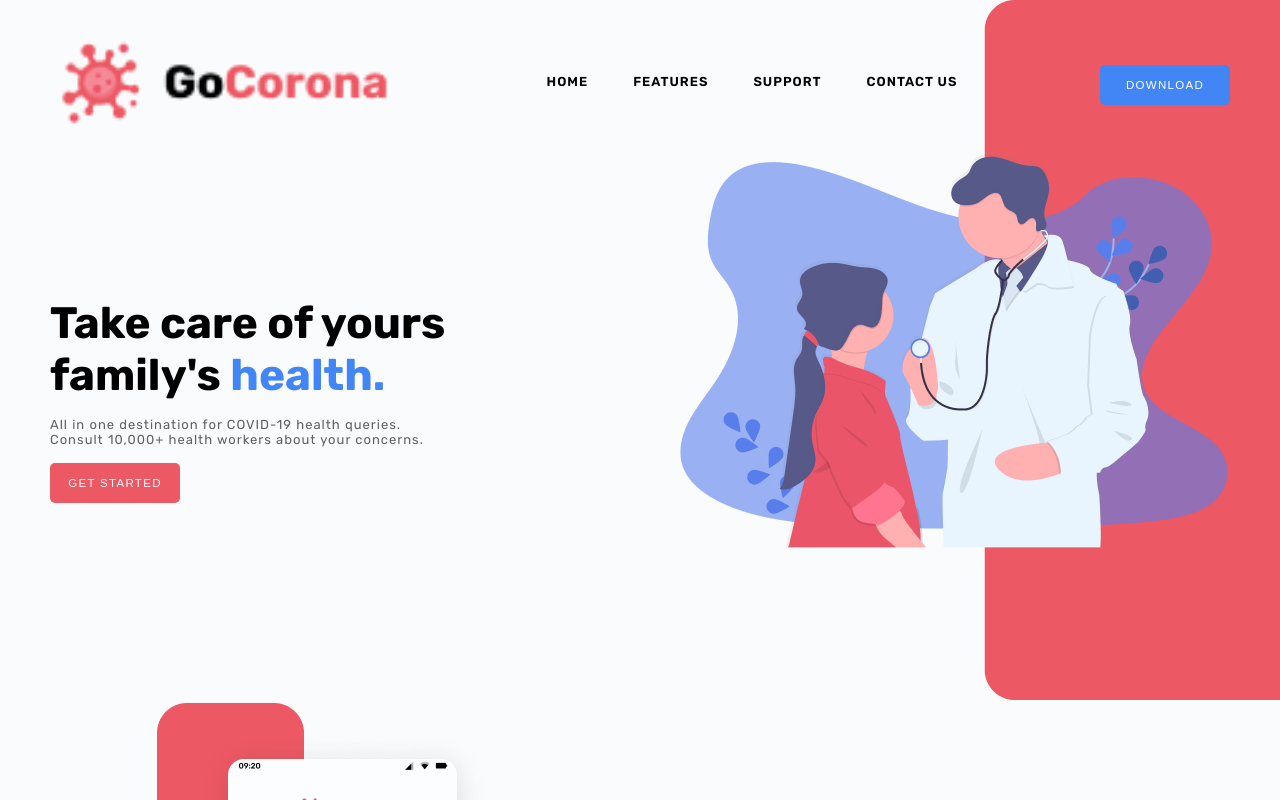
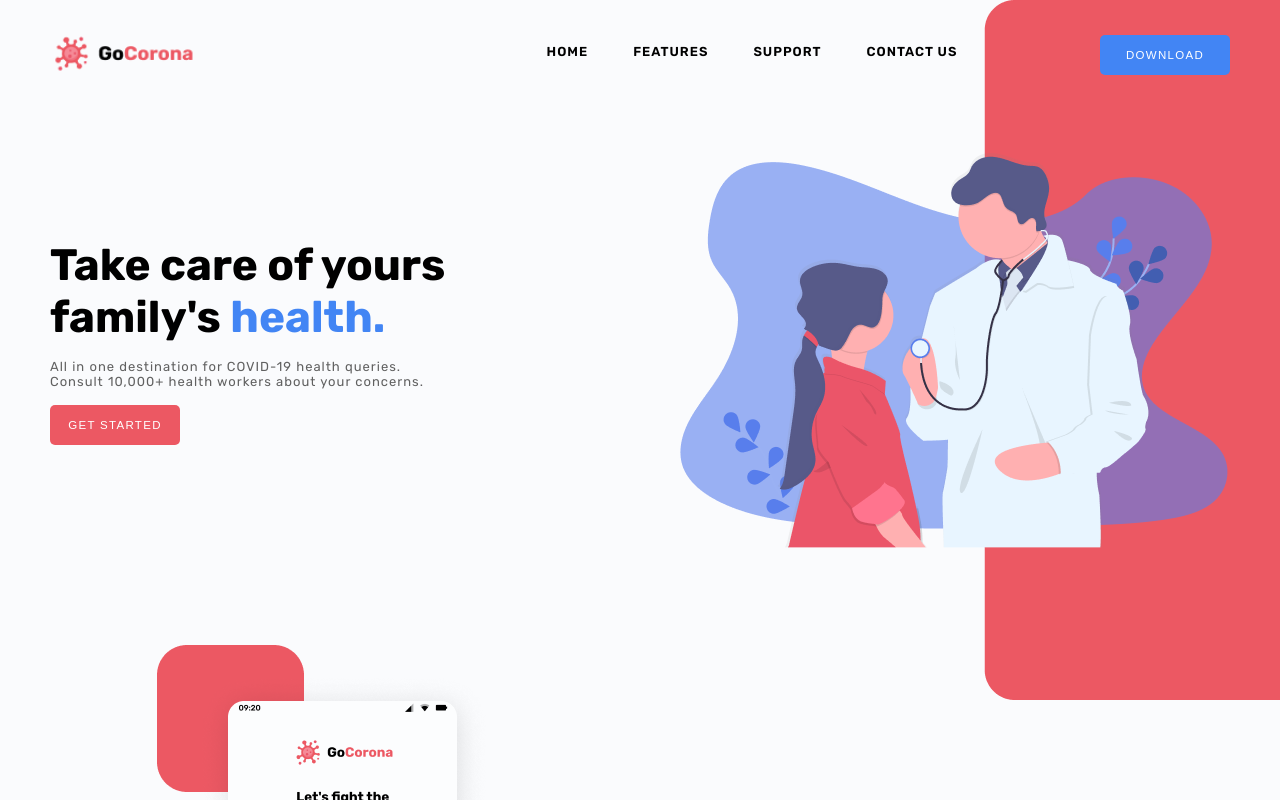
Before and after one commit to iammoizdar/GoCoronaGatsby-LandingPage, a Gatsby site: page / in a window 1280 px wide. Shown: the top 800 px of the page. Built offline with nearby package versions, Linux system fonts and the light colour scheme; Gatsby itself is replaced by a stand-in of ours.

Commit message:
Responsive Commit and Optimized

```diff
--- a/src/components/Navbar.js
+++ b/src/components/Navbar.js
@@ -13,11 +13,11 @@ const NavBar = styled.div`
 const Logodiv = styled.div`
     cursor: pointer;
     width: 30%;
+
      img{
-          @media ${device.mobileL} {
-    width: 150px;
+         width: 150px;
      }
-  }
+
 `
 const NavLinks = styled.div`
   display: flex;
```
